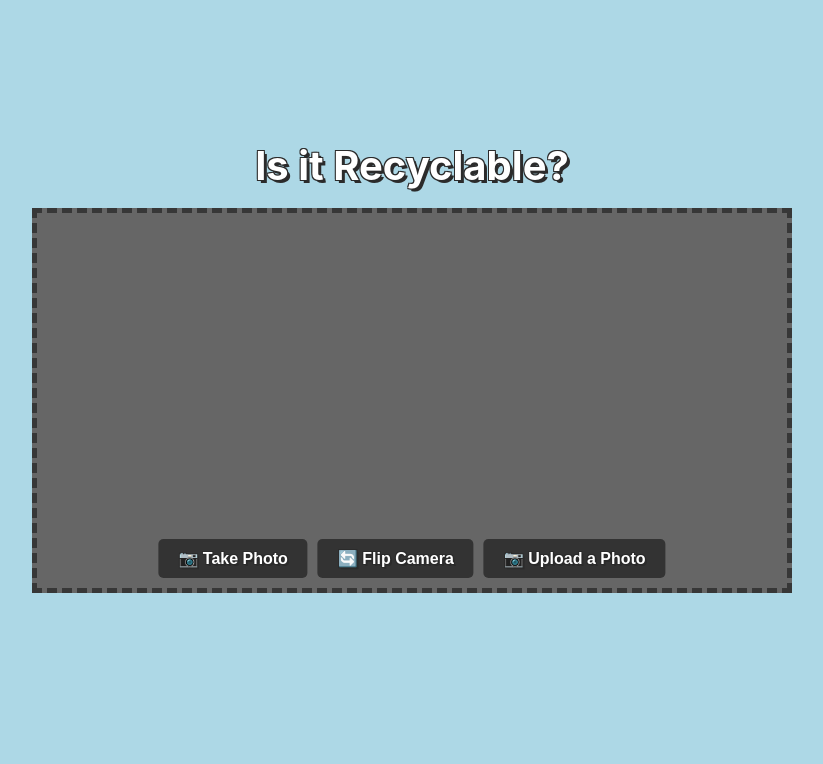
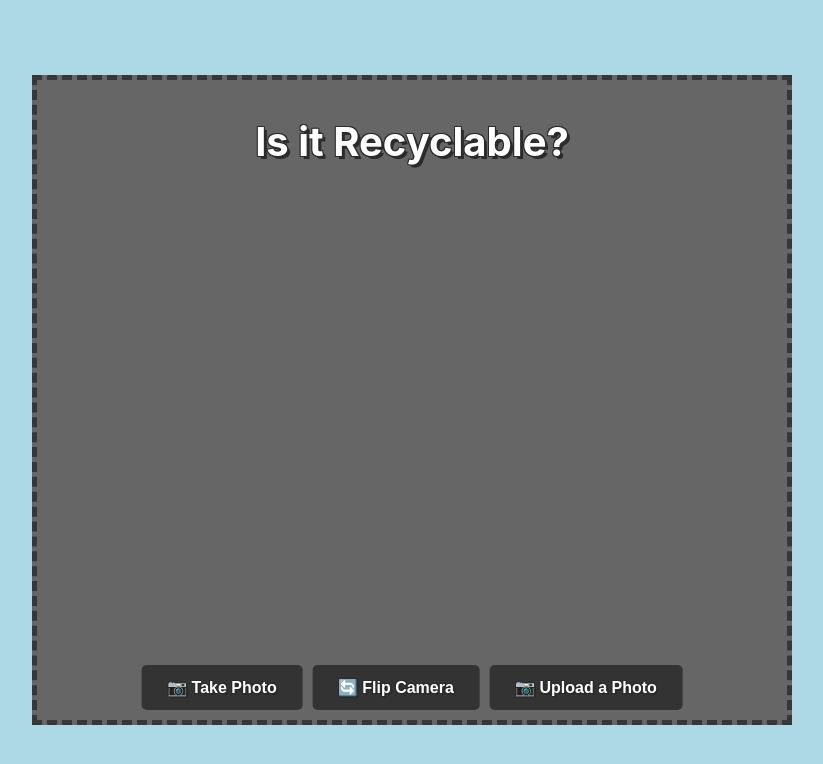
Before and after one commit to chinchunc9858/recyling, a React (Create React App) app: page / in a window 1280 px wide. Shown: the top 764 px of the page, without its empty margins (228-1051 px from the left). Built offline with nearby package versions, Linux system fonts and the light colour scheme; no server answers.

Commit message:
centering

```diff
--- a/src/App.css
+++ b/src/App.css
@@ -1,11 +1,9 @@
-
 #Heading {
-  display: flex;
   position: absolute;
-  justify-content: center;
+  top: 10px;
   left: 50%;
-  transform: translateX(-50%) translateY(-200%);
-  Color: white;
+  transform: translateX(-50%);
+  color: white;
   font-weight: bold;
   font-size: 5vh;
   text-shadow:
@@ -14,8 +12,8 @@
       1px -1px 0 #2b2b2b,
       -1px 1px 0 #2b2b2b,
        1px 1px 0 #2b2b2b;
-  float: left;
   white-space: nowrap;
+  z-index: 2;
 }
 
 .popup {
@@ -32,59 +30,69 @@
 }
 
 .popup-content {
-  position: relative;
-  top: 30%;
-  background-color: rgb(71, 71, 71); /* Popup background */
-  border-radius: 5px; /* Rounded corners */
-  padding: 20px; /* Spacing */
-  display: flex; /* Flexbox for button alignment */
-  gap: 10px; /* Space between buttons */
+  position: absolute;
+  top: 50%;
+  left: 50%;
+  transform: translate(-50%, -50%);
+  background-color: rgb(71, 71, 71);
+  border-radius: 5px;
+  padding: 20px;
+  display: flex;
+  flex-direction: column;
+  gap: 10px;
 }
 
 body {
   background-color: lightblue;
+  margin: 0;
+  padding: 0;
 }
 
 #container {
   display: flex;
   justify-content: center;
   align-items: center;
-  height: 100vh; /* Full viewport height */
+  height: 100vh;
+  width: 100vw;
 }
 
 #videoWrapper {
-  position: relative; /* This allows absolute positioning for buttons */
-  max-width: 750px; /* Max width for video */
-  width: 100%; /* Responsive */
-  background-color: #666; /* Background color for the video frame */
+  position: relative;
+  width: 100%;
+  max-width: 750px;
+  height: 80vh; /* Ensures it scales */
+  background-color: #666;
   border: 5px dashed rgb(55, 55, 55);
+  display: flex;
+  justify-content: center;
+  align-items: center;
 }
 
 #videoElement {
-  width: 100%; /* Full width of the wrapper */
-  height: auto; /* Maintain aspect ratio */
-  display: block; /* Ensures video fills the wrapper */
+  width: 100%;
+  height: 100%;
+  object-fit: cover; /* Ensures it fills the container */
+  display: block;
 }
 
 #buttonsContainer {
-  position: absolute; /* Positioning buttons over the video */
-  bottom: 10px; /* 10px from the bottom of the video wrapper */
-  left: 50%; /* Centering horizontally */
-  transform: translateX(-50%); /* Adjust for center alignment */
-  display: flex; /* Flexbox for button alignment */
-  gap: 10px; /* Space between buttons */
-  z-index: 1; /* Ensure buttons are on top of the video */
+  position: absolute;
+  bottom: 10px;
+  left: 50%;
+  transform: translateX(-50%);
+  display: flex;
+  gap: 10px;
+  z-index: 2;
 }
 
 button {
-  background-color: rgba(0, 0, 0, 0.5); /* Semi-transparent background */
+  background-color: rgba(0, 0, 0, 0.5);
   color: white;
   border: none;
-  padding: 10px 20px;
+  padding: 1vw 2vw;
   cursor: pointer;
   border-radius: 5px;
   font-size: 16px;
-  Color: white;
   font-weight: bold;
   text-shadow:
        2px 2px 0 #2b2b2b,
@@ -97,7 +105,7 @@ button {
 }
 
 button:hover {
-  background-color: rgba(0, 0, 0, 0.7); /* Darken background on hover */
-  transform: scale(1.05); /* Slightly grow the button */
-  transition: transform 0.3s ease, background-color 0.3s ease; /* Smooth transition */
+  background-color: rgba(0, 0, 0, 0.7);
+  transform: scale(1.05);
+  transition: transform 0.3s ease, background-color 0.3s ease;
 }
--- a/src/App.js
+++ b/src/App.js
@@ -1,4 +1,3 @@
-
 
 import logo from './logo.svg';
 import './App.css';
--- a/src/components/Camera.js
+++ b/src/components/Camera.js
@@ -1,54 +1,82 @@
 import React, { useEffect, useRef, useState } from 'react';
+import axios from 'axios';
 
 function Camera() {
-  const videoRef = useRef(null); // Ref for the video element
-  const canvasRef = useRef(null); // Ref for the canvas element
-  const fileInputRef = useRef(null); // Ref for the file input
-  const [snapshot, setSnapshot] = useState(null); // State to store the snapshot
-  const [uploadedImage, setUploadedImage] = useState(null); // State to store uploaded image
+  const videoRef = useRef(null);
+  const canvasRef = useRef(null);
+  const fileInputRef = useRef(null);
+  const [snapshot, setSnapshot] = useState(null);
+  const [uploadedImage, setUploadedImage] = useState(null);
+  const [isLoading, setIsLoading] = useState(false);
+  const [error, setError] = useState(null);
+  const [prediction, setPrediction] = useState(null);
 
   useEffect(() => {
-    // Attempt to access the media devices
     navigator.mediaDevices.getUserMedia({ video: true })
-      .then(function (stream) {
-        console.log("Media stream successfully acquired!");
-        videoRef.current.srcObject = stream; // Set the video source to the stream
+      .then((stream) => {
+        videoRef.current.srcObject = stream;
       })
-      .catch(function (error) {
+      .catch((error) => {
         console.error("Error accessing media devices: ", error);
       });
-  }, []); // Empty dependency array to run only once on mount
+  }, []);
+
+  const classifyImage = async (base64Data) => {
+    setIsLoading(true);
+    setError(null);
+    setPrediction(null);
+
+    try {
+      const response = await axios({
+        method: "POST",
+        url: "https://classify.roboflow.com/recyclable-materials-ljuil/2",
+        params: {
+          api_key: "3hqlPUXCMnNg32o1s2Fx"
+        },
+        data: base64Data,
+        headers: {
+          "Content-Type": "application/x-www-form-urlencoded"
+        }
+      });
+      setPrediction(response.data);
+    } catch (error) {
+      setError(error.message);
+    } finally {
+      setIsLoading(false);
+    }
+  };
 
   const takeSnapshot = () => {
     const video = videoRef.current;
     const canvas = canvasRef.current;
 
-    // Set canvas dimensions to match video stream
     canvas.width = video.videoWidth;
     canvas.height = video.videoHeight;
 
-    // Draw the current video frame onto the canvas
     const context = canvas.getContext('2d');
     context.drawImage(video, 0, 0, canvas.width, canvas.height);
 
-    // Convert the canvas content to a base64-encoded image
     const imageDataUrl = canvas.toDataURL('image/png');
-    setSnapshot(imageDataUrl); // Update state with the snapshot
+    const base64Data = imageDataUrl.split(',')[1];
+    setSnapshot(imageDataUrl);
+    classifyImage(base64Data);
+  };
+
+  const handleFileChange = (event) => {
+    const file = event.target.files[0];
+    if (file) {
+      const reader = new FileReader();
+      reader.onloadend = () => {
+        const base64Data = reader.result.split(',')[1];
+        setUploadedImage(reader.result);
+        classifyImage(base64Data);
+      };
+      reader.readAsDataURL(file);
+    }
   };
 
   const handleUploadPhoto = () => {
-    fileInputRef.current.click(); // Trigger the hidden file input click
-  };
-
-  const handleFileChange = (event) => {
-    const file = event.target.files[0]; // Get the selected file
-    if (file) {
-      const reader = new FileReader();
-      reader.onloadend = () => {
-        //setUploadedImage(reader.result); // Update state with the uploaded image
-      };
-      reader.readAsDataURL(file); // Read the file as a Data URL
-    }
+    fileInputRef.current.click();
   };
 
   return (
@@ -59,19 +87,31 @@ function Camera() {
           <video ref={videoRef} id="videoElement" width="1980" height="1080" autoPlay></video>
 
           <div id="buttonsContainer">
-            <button id="TakePhotoButton" onClick={takeSnapshot}>📷 Take Photo</button>
+            <button id="TakePhotoButton" onClick={takeSnapshot} disabled={isLoading}>
+              {isLoading ? 'Processing...' : '📷 Take Photo'}
+            </button>
             <button id="FlipCameraButton">🔄 Flip Camera</button>
-            <button id="UploadPhoto" onClick={handleUploadPhoto}>📷 Upload a Photo</button>
+            <button id="UploadPhoto" onClick={handleUploadPhoto} disabled={isLoading}>
+              {isLoading ? 'Processing...' : '📷 Upload a Photo'}
+            </button>
           </div>
         </div>
 
-        <div id="popup" className="popup">
-          <div className="popup-content">
-            <button id="button1">RECYCLABLE</button>
-            <button id="button2">NOT RECYCLABLE</button>
+        {prediction && (
+          <div id="popup" className="popup" style={{ display: "flex" }}>
+            <div className="popup-content">
+              <h3>Classification Result:</h3>
+              <p>Class: {prediction?.predictions[0].class}</p>
+              <p>Confidence: {(prediction?.confidence * 100).toFixed(1)}%</p>
+            </div>
           </div>
-        </div>
+        )}
 
+        {error && (
+          <div className="error-message">
+            Error: {error}
+          </div>
+        )}
       </div>
 
       <input
@@ -80,14 +120,12 @@ function Camera() {
         ref={fileInputRef}
         style={{ display: 'none' }}
         onChange={handleFileChange}
-      /> {/* Hidden file input for uploading a photo */}
+      />
 
       <canvas ref={canvasRef} style={{ display: 'none' }}></canvas>
 
-      {/* Display the snapshot if it exists */}
-      {snapshot && <img src={snapshot} alt="Snapshot" />}
-      {/* Display the uploaded image if it exists */}
-      {uploadedImage && <img src={uploadedImage} alt="Uploaded" />}
+      {snapshot && <img src={snapshot} alt="Snapshot" style={{ maxWidth: '300px' }} />}
+      {uploadedImage && <img src={uploadedImage} alt="Uploaded" style={{ maxWidth: '300px' }} />}
     </>
   );
 }
--- /dev/null
+++ b/webpack.config.js
@@ -0,0 +1,31 @@
+const Dotenv = require('dotenv-webpack');
+const path = require('path');
+
+module.exports = {
+  entry: './src/index.js', // Adjust this to match your entry point
+  output: {
+    filename: 'bundle.js',
+    path: path.resolve(__dirname, 'dist'),
+  },
+  plugins: [
+    new Dotenv(), // Inject environment variables
+  ],
+  resolve: {
+    fallback: {
+      fs: false, // Exclude 'fs'
+      path: false, // Exclude 'path'
+      crypto: false, // Exclude 'crypto'
+    },
+  },
+  module: {
+    rules: [
+      {
+        test: /\.js$/,
+        exclude: /node_modules/,
+        use: {
+          loader: 'babel-loader',
+        },
+      },
+    ],
+  },
+};
```
Also changed, not shown: package.json (+7 -0 lines), .babelrc (added), 2 other files (tests, documents, lock files or other folders).
